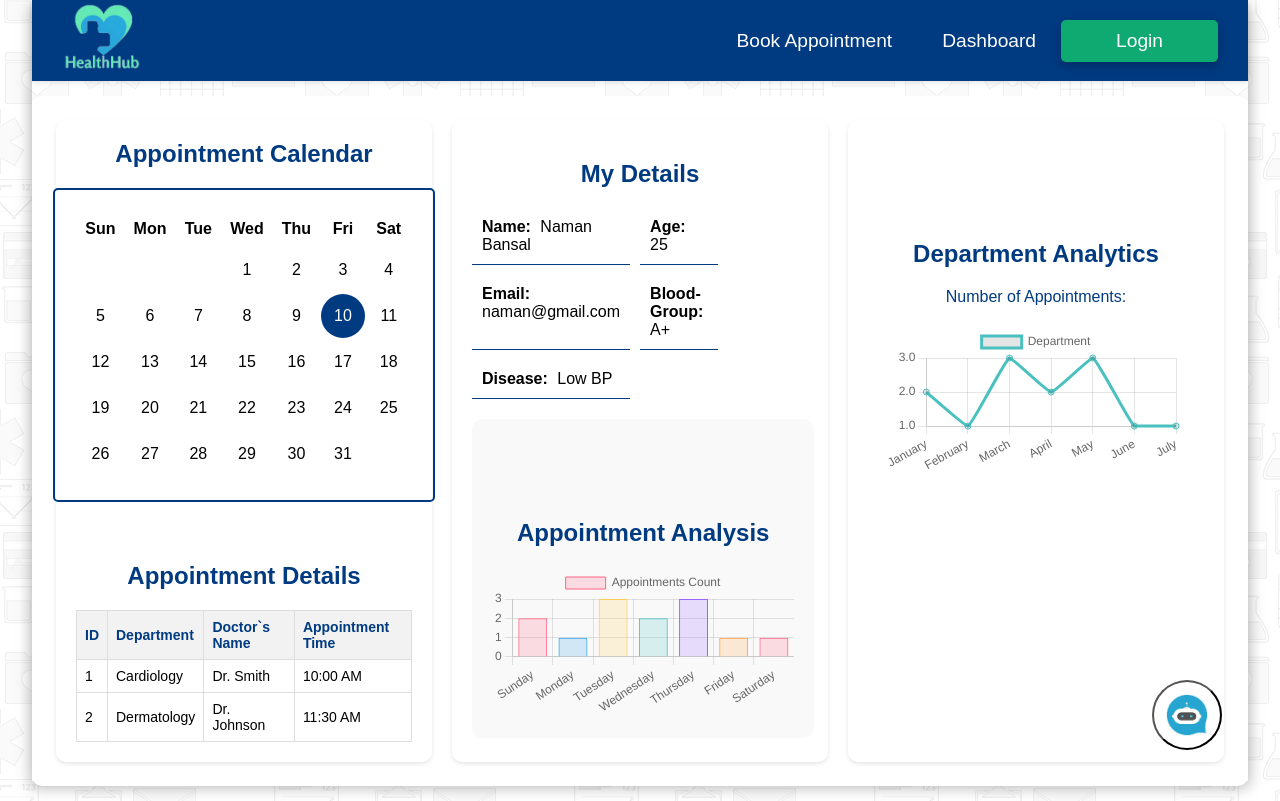
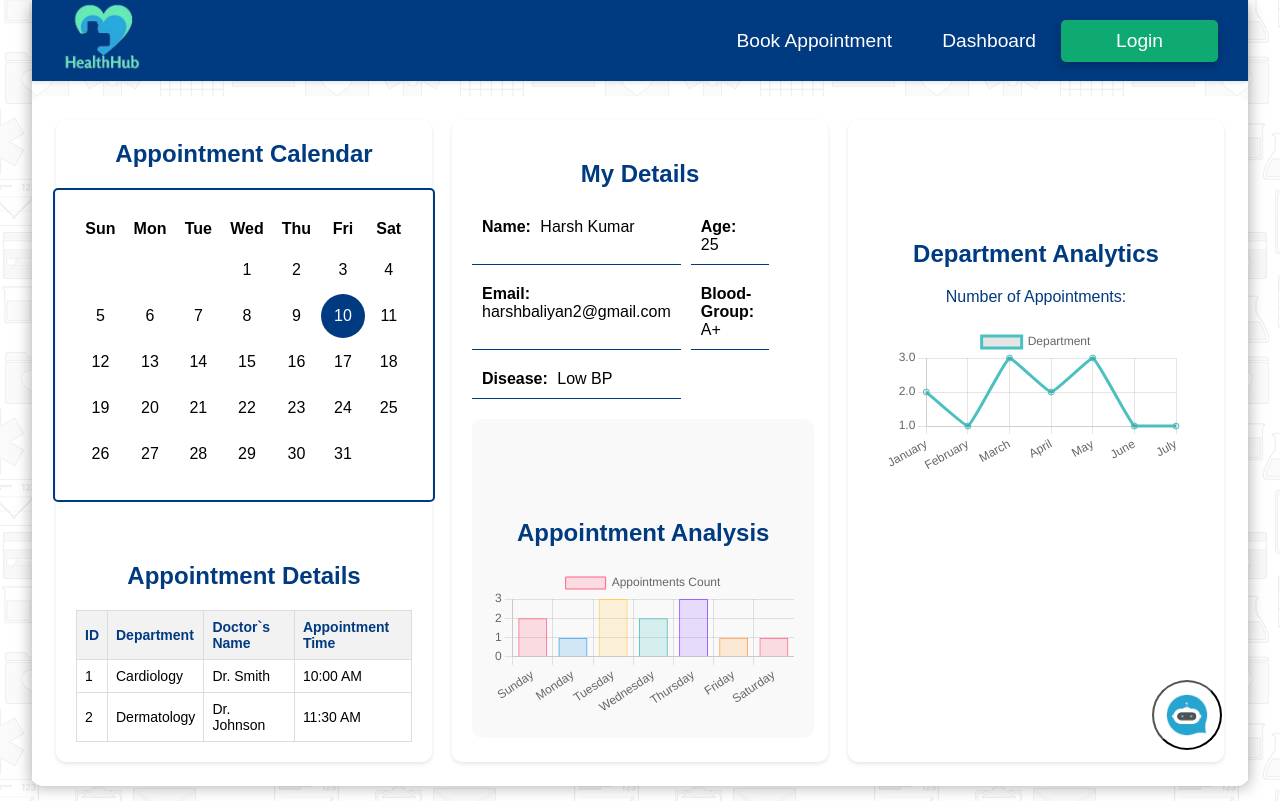
Before and after one commit to CodingRun15/HealthHub, a React (Vite) app in the folder Frontend/HealthHubApp/: page /dashboard in a window 1280 px wide. Built offline with nearby package versions, Linux system fonts and the light colour scheme.

Commit message:
update final changes

```diff
--- a/Frontend/HealthHubApp/src/components/Navbar.jsx
+++ b/Frontend/HealthHubApp/src/components/Navbar.jsx
@@ -29,7 +29,7 @@ const Navbar = () => {
                     {user ? (
                         <>
                             <div style={{display:'flex', justifyContent:'center',alignItems:'center', gap:'10px'}}>
-                            <h2>Welcome, {user.username}</h2>
+                            <p style={{color:'white', fontSize:'18px'}}>Welcome, {user.name}</p>
                             <button className="loginbtn" onClick={handleLogout}>Logout</button>
                             </div>
                         </>
--- a/Frontend/HealthHubApp/src/components/User-Details.jsx
+++ b/Frontend/HealthHubApp/src/components/User-Details.jsx
@@ -2,7 +2,7 @@ import '../components/User-Details.css';
 
 const UserDetailsList = () => {
     const userDetailsList = [
-        { name: 'Naman Bansal', age: 25, email: 'naman@gmail.com', bloodgroup: 'A+', disease: 'Low BP' },
+        { name: 'Harsh Kumar', age: 25, email: 'harshbaliyan2@gmail.com', bloodgroup: 'A+', disease: 'Low BP' },
     ];
 
     return (
```
